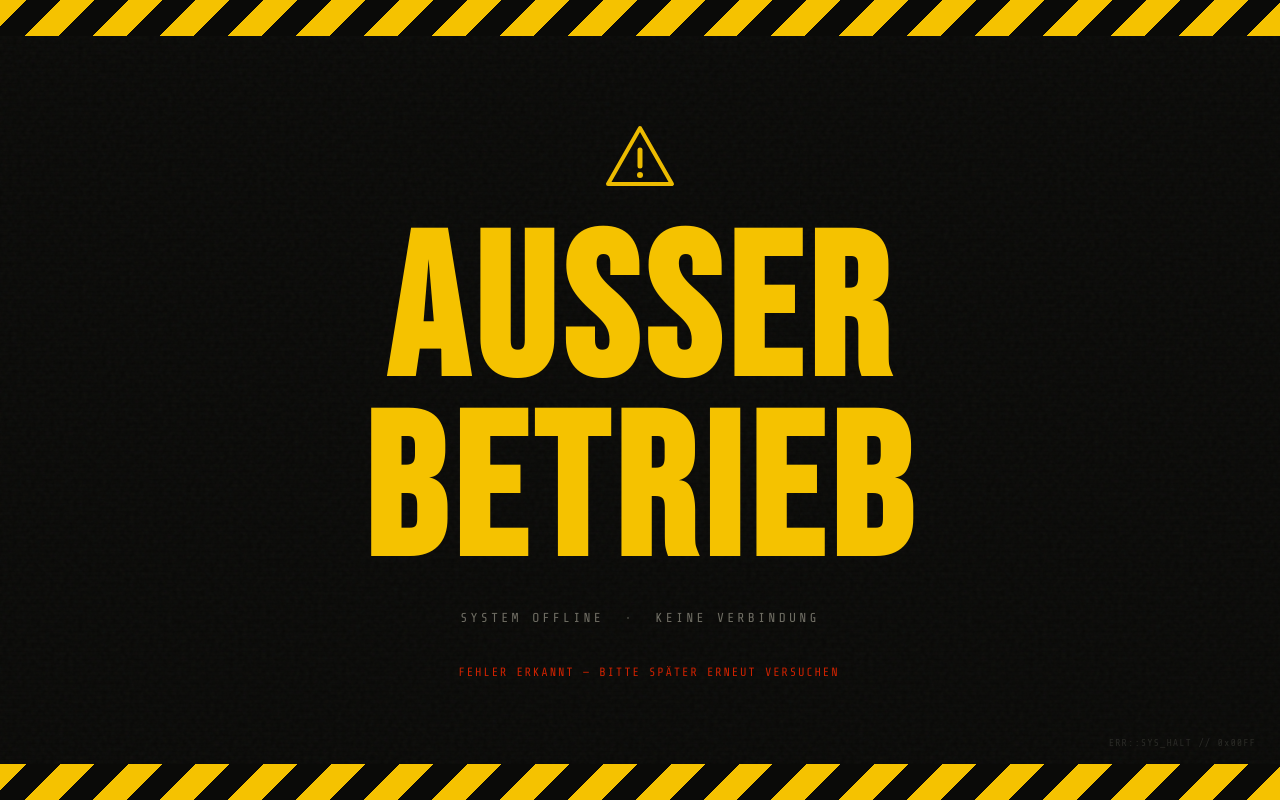
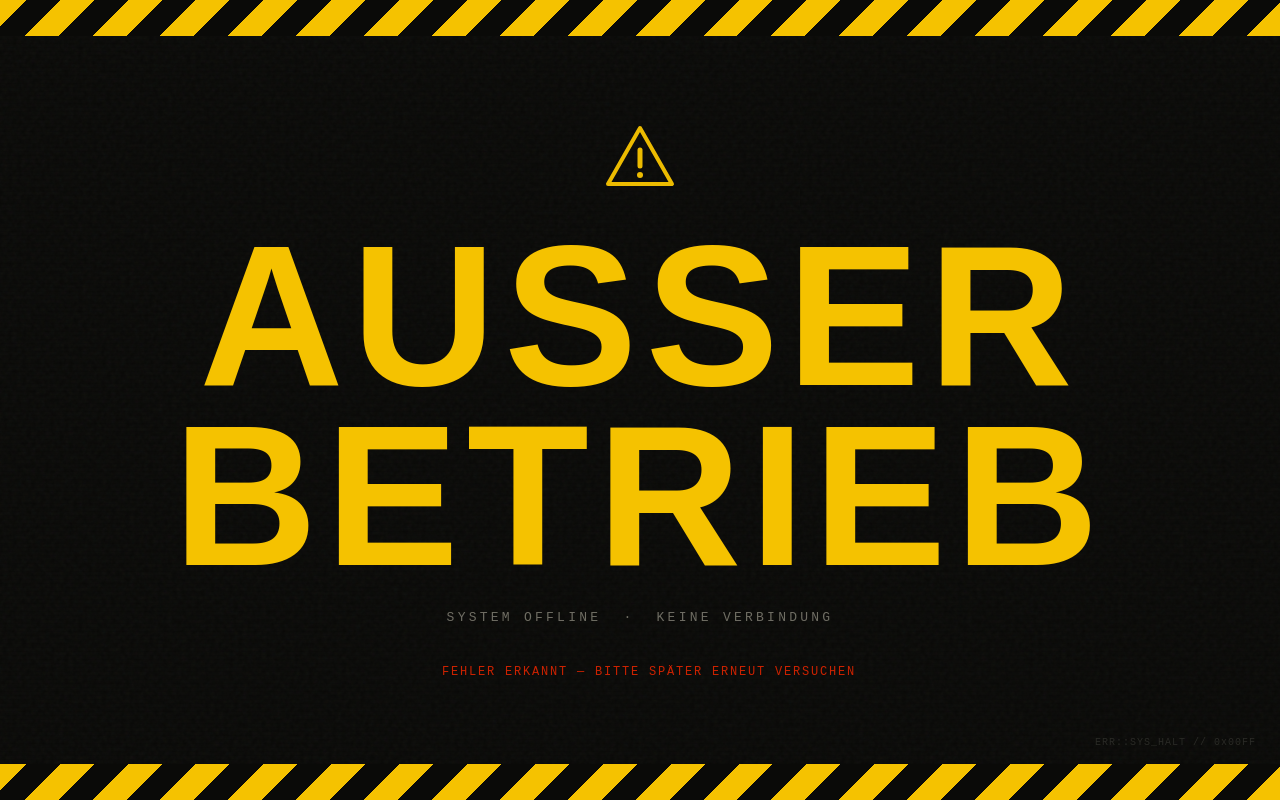
Before and after one commit to marcel533/ausser-Betrib, a plain HTML site: page index.html in a window 1280 px wide. Drawn offline with nearby package versions, Linux system fonts and the light colour scheme.

Commit message:
Update font links in index.html

```diff
--- a/index.html
+++ b/index.html
@@ -4,8 +4,8 @@
 <meta charset="UTF-8">
 <meta name="viewport" content="width=device-width, initial-scale=1.0">
 <title>außer Betrieb</title>
-<link rel="preconnect" href="https://fonts.googleapis.com">
-<link href="https://fonts.googleapis.com/css2?family=Bebas+Neue&family=Share+Tech+Mono&display=swap" rel="stylesheet">
+<link rel="preconnect" href="https://fonts.bunny.net">
+<link href="https://fonts.bunny.net/css?family=orbitron:wght@400;900|inter:wght@400;700" rel="stylesheet" />
 <style>
   *, *::before, *::after { margin: 0; padding: 0; box-sizing: border-box; }
 
```
